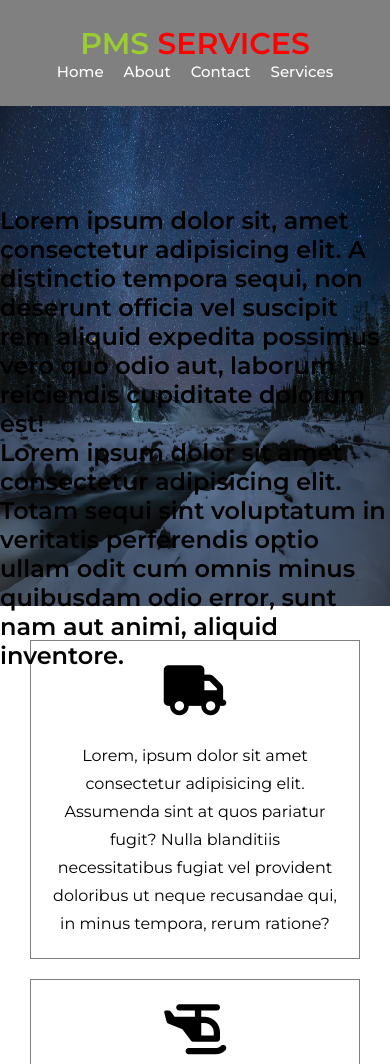
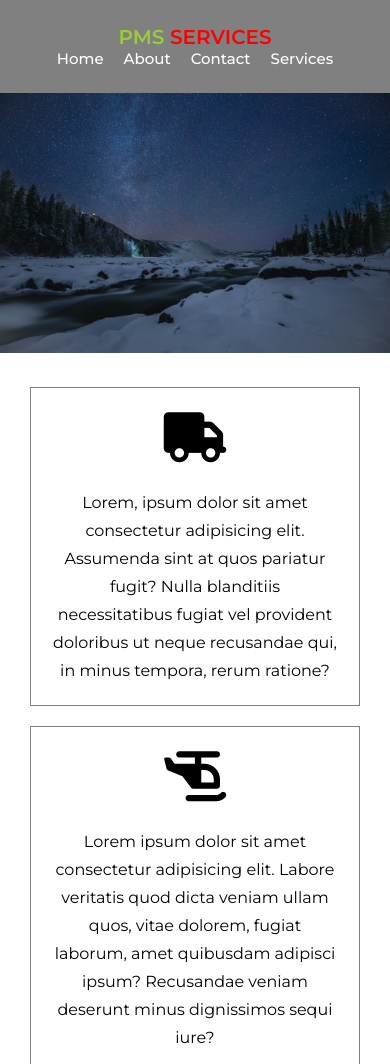
Before and after one commit to Pelumipeace/my-first-html-class, a plain HTML site: page home-page/index.html in a window 390 px wide. Shown: the top 1064 px of the page. Drawn offline with Linux system fonts and the light colour scheme.

Commit message:
css query

```diff
--- a/home-page/index.html
+++ b/home-page/index.html
@@ -50,7 +50,7 @@
     <section class="adverttext">
       <img src="../assets/image 2.jpg" alt="" class="hero" />
       <div class="herotextbox">
-        <div class="texttitle">
+        <div class="texttitile">
           <div class="textbox">
             <h1 class="box">
               Lorem ipsum dolor sit, amet consectetur adipisicing elit. A
--- a/home-page/style.css
+++ b/home-page/style.css
@@ -53,7 +53,7 @@ a{
 /* hero starts */
 .hero {
   width: 100%;
-  height: 500px;
+  height: 100%;
 }
 
 .herotextbox {
@@ -217,6 +217,27 @@ footer{
   }
 }
 
+@media screen and (max-width: 768px) {
+  img.hero,
+  .texttitile{
+    height: 100%;
+
+  }
+
+  .texttitile{
+    display: none;
+  }
+}
+
+@media screen and (max-width: 660px) {
+  .hero{
+    height: 100%;
+  }
+
+  #brand h1{
+    font-size: 20px;
+  }
+}
 /* generic breakpoint
 1 max-width 320px
 
@@ -233,4 +254,6 @@ footer{
 7. max-width 820px
 
 
+
+
 */
```
